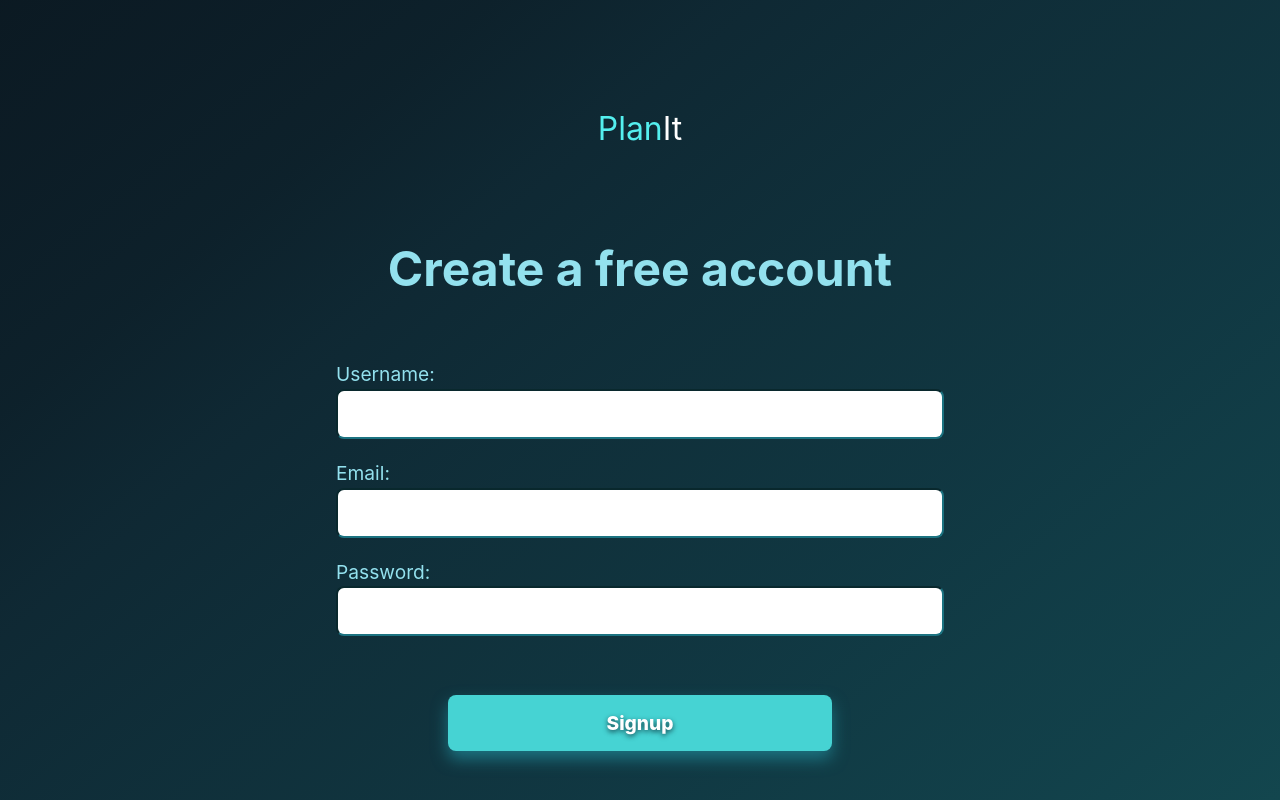
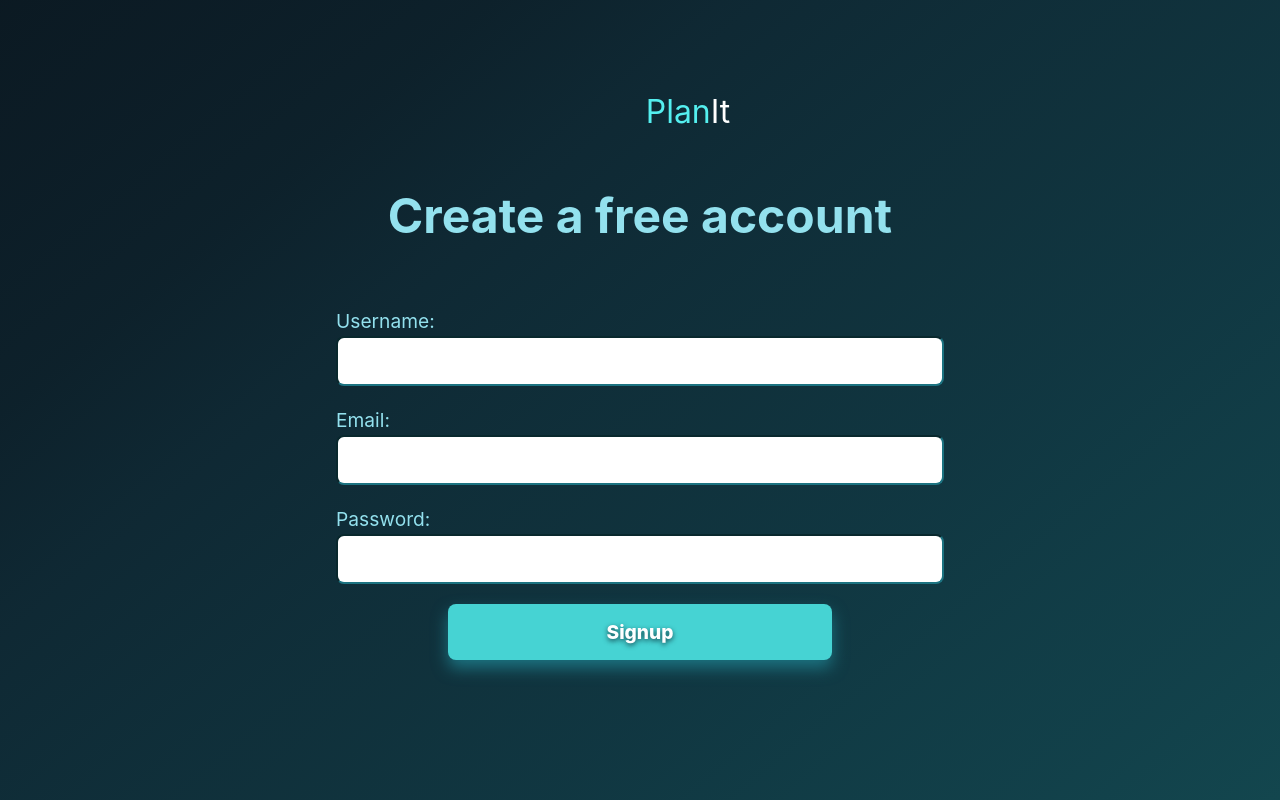
Before and after one commit to Yackens/Ironhack-PlanIt-Frontend, a React (Vite) app: page /signup in a window 1280 px wide. Built offline with nearby package versions, Linux system fonts and the light colour scheme.

Commit message:
progress

```diff
--- a/src/App.css
+++ b/src/App.css
@@ -94,6 +94,14 @@ ul{
   list-style: none;
 }
 
+ul li {
+  list-style: none;
+  display: flex;
+  gap: 1em;
+  justify-content: flex-end;
+  margin-right: 2em;
+  padding-top: 1em;
+}
 
 
 .statusDiv {
@@ -137,6 +145,21 @@ ul{
   color: #54EFEF;
   font-size: 2rem;
  }
+
+ .header {
+  display: flex;
+  flex-direction: row;
+  align-items: center;
+  justify-content: space-around;
+  gap: 0vw;
+  position: fixed;
+  top: 1em;
+  left: 2em;
+  padding: 1em;
+  width: 100vw;
+
+}
+
 
  span {
   color: white;
@@ -190,6 +213,8 @@ ul{
   transition: all 0.3s ease 0s;
   cursor: pointer;
   outline: none;
+  display: block;
+  margin: 0 auto;
  }
 
  .btn1:hover {
@@ -199,20 +224,13 @@ ul{
 }
 
 .btn2 {
-  background-color: red;
-  height: 56px;
-  width: 40%;
-  max-width: 110px;
-  margin-top: 2em;
-  color: white;
-  font-size: 1.2rem;
-  font-weight: 800;
-  text-shadow: 0px 2px 5px #4f1313;
-  box-shadow: 0px 8px 16px rgba(255, 0, 0, 0.2);;
-  transition: all 0.3s ease 0s;
+  background-color: #dc3545;
+  color: #fff;
+  border: none;
+  border-radius: 4px;
+  padding: 5px 10px;
   cursor: pointer;
-  outline: none;
-  margin-left: 2em;;
+  margin-left: 2em;
  }
 
  .btn2:hover {
@@ -268,3 +286,7 @@ ul{
   padding: 5px 10px;
   cursor: pointer;
 }
+
+.post {
+  border: 1px solid #46D3D3;
+}
--- a/src/pages/Categories.jsx
+++ b/src/pages/Categories.jsx
@@ -65,13 +65,13 @@ const Categories = () => {
 
   return (
     <div>
-        <div className='header'>
-     <div className="logo">
+    <div className='header'>
+        <div className="logo">
                 <p>Plan<span>It</span></p>
-         </div>
+        </div>
+        <NavBar />
+      </div>
 
-         <NavBar />
-      </div>
 
 
 
--- a/src/pages/CategoryTasks.jsx
+++ b/src/pages/CategoryTasks.jsx
@@ -37,13 +37,15 @@ function CategoryTasks() {
   };
 
   return (
-    <div>
-          <div className='header'>
-     <div className="logo">
+    <div class="post">
+      <div className='header'>
+        <div className="logo">
                 <p>Plan<span>It</span></p>
-         </div>
+        </div>
+        <NavBar />
       </div>
-      <NavBar />
+
+
       <h2>{categoryName}</h2>
       <button onClick={handleCreateNewTask} className='btn1'>Create New Task</button>
       <h3>Tasks</h3>
--- a/src/pages/NewCategory.jsx
+++ b/src/pages/NewCategory.jsx
@@ -32,9 +32,10 @@ function NewCategory() {
      <div className="logo">
                 <p>Plan<span>It</span></p>
          </div>
+         <NavBar />
       </div>
 
-      <NavBar />
+
       <h2>Create your new Category</h2>
 
       <form className="signFlex" onSubmit={handleCreateCategory}>
--- a/src/pages/NewTask.jsx
+++ b/src/pages/NewTask.jsx
@@ -41,9 +41,10 @@ function NewTask() {
      <div className="logo">
                 <p>Plan<span>It</span></p>
          </div>
+         <NavBar />
       </div>
 
-      <NavBar />
+
 
       <h3>Create New Task</h3>
 
```
